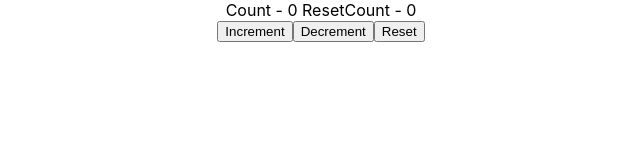
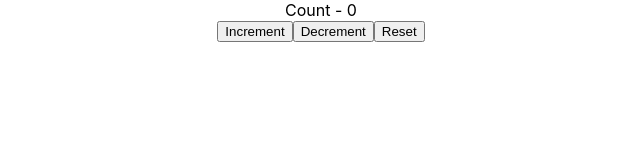
Before and after one commit to sivasaraa/reducer-hook, a React (Create React App) app: page / in a window 1280 px wide. Shown: the top 160 px of the page, without its empty margins (319-959 px from the left). Built offline with nearby package versions, Linux system fonts and the light colour scheme.

Commit message:
initial level reducer

```diff
--- a/src/App.js
+++ b/src/App.js
@@ -2,12 +2,14 @@
 import './App.css';
 import CounterOne from './Component/CounterOne';
 import CounterTwo from './Component/CounterTwo';
+import CounterThree from './Component/CounterThree';
 
 function App() {
   return (
     <div className="App">
       {/* <CounterOne /> */}
-      <CounterTwo />
+      {/* <CounterTwo /> */}
+      <CounterThree />
     </div>
   );
 }
--- /dev/null
+++ b/src/Component/CounterThree.js
@@ -0,0 +1,29 @@
+import React, { useReducer } from 'react'
+
+const initialState = 0
+const reducer = (state, action) => {
+    switch(action){
+        case 'increment':
+            return state + 1;
+        case 'decrement':
+            return state - 1;
+        case 'reset':
+            return initialState;
+        default:
+            return state;
+    }
+}
+
+function CounterThree(){
+    const [count, dispatch] = useReducer(reducer, initialState)
+    return (
+        <div>
+            <div>Count - {count}</div>
+            <button onClick={() => dispatch('increment')}>Increment</button>
+            <button onClick={() => dispatch('decrement')}>Decrement</button>
+            <button onClick={() => dispatch('reset')}>Reset</button>
+        </div>
+    )
+}
+
+export default CounterThree;
```
